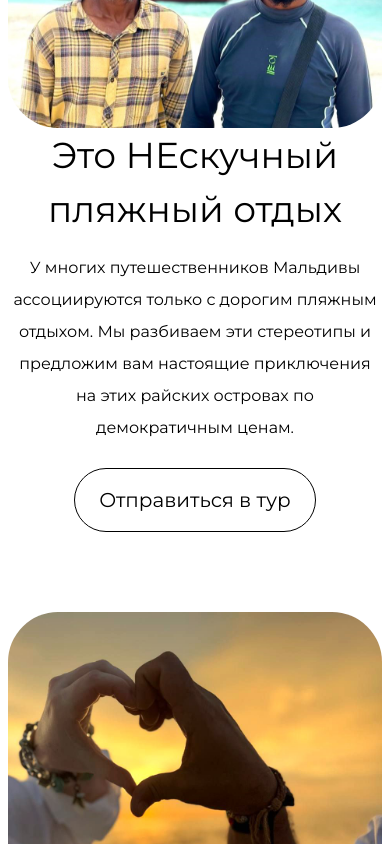
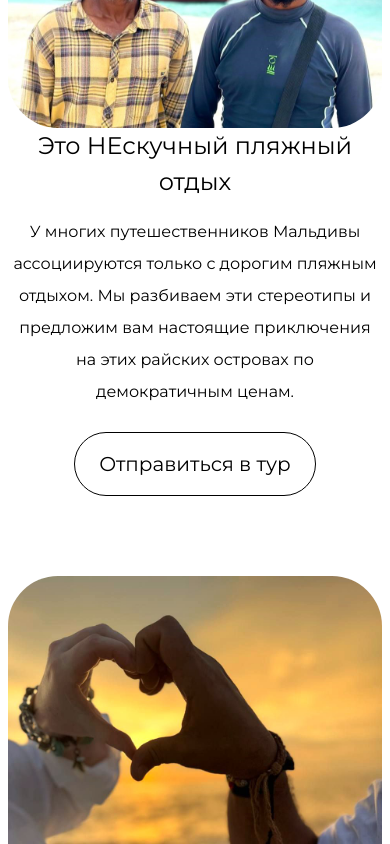
Before and after one commit to RostislavIvanov/maldives-landing, a React (Vite) app: page / in a window 390 px wide. Shown: the part 1060-1904 px from the top of the page. Built offline with nearby package versions, Linux system fonts and the light colour scheme.

Commit message:
Изменение по адаптиву

```diff
--- a/src/components/Description/Description.tsx
+++ b/src/components/Description/Description.tsx
@@ -2,7 +2,7 @@ import { FC, PropsWithChildren } from "react";
 
 const Description: FC<PropsWithChildren> = ({ children }) => {
     return (
-        <div className={'text-center leading-loose text-subtitle text-gray-700'}>
+        <div className={'text-center leading-loose text-[20px] sm:text-subtitle text-gray-700'}>
             {children}
         </div>
     );
--- a/src/components/IslandInfoItem/IslandInfoItem.module.css
+++ b/src/components/IslandInfoItem/IslandInfoItem.module.css
@@ -44,7 +44,7 @@
 
 .islandInfo__label {
     @apply
-    mb-4 text-[36px]
+    mb-4 text-[24px]
     sm:text-[46px] sm:mt-4
     md:text-[46px] md:mt-4
     lg:text-label lg:mt-0
```
